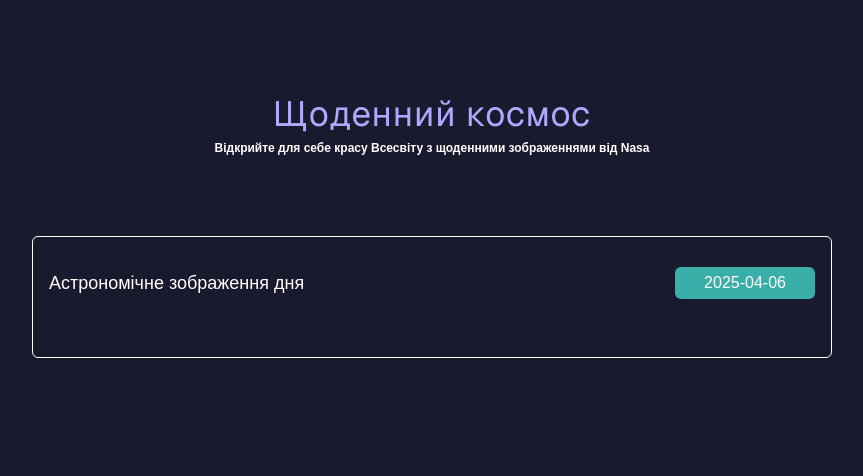
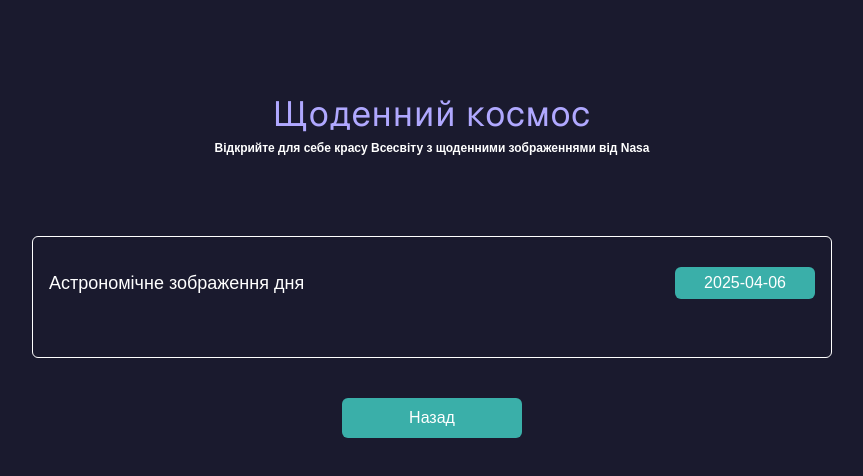
Before and after one commit to IvanMysl/daily_cosmos, a Next.js app: page / in a window 1280 px wide. Shown: the top 476 px of the page, without its empty margins (208-1071 px from the left). Built offline with nearby package versions, Linux system fonts and the light colour scheme; no server answers.

Commit message:
added main button and descr

```diff
--- a/src/components/Hero/index.jsx
+++ b/src/components/Hero/index.jsx
@@ -4,6 +4,8 @@ import Image from "next/image";
 
 const Hero = () => {
   const [dateControl, setDateControl] = useState(false);
+  const [mainButtonShow, setMainButtonShow] = useState(true);
+
   const [dateValue, setDateValue] = useState(
     new Date().toISOString().split("T")[0]
   );
@@ -13,8 +15,9 @@ const Hero = () => {
     const savedDateControl = localStorage.getItem("dateControl");
     const savedDateValue = localStorage.getItem("dateValue");
     const savedGetData = localStorage.getItem("getData");
+    const savedMainButtonShow = localStorage.getItem("mainButtonShow");
 
-    if (savedDateControl) {
+    if (savedDateControl !== null) {
       setDateControl(JSON.parse(savedDateControl));
     }
 
@@ -34,6 +37,9 @@ const Hero = () => {
     } else {
       fetchData(newDateValue);
     }
+    if (savedMainButtonShow !== null) {
+      setMainButtonShow(JSON.parse(savedMainButtonShow));
+    }
   }, []);
 
   useEffect(() => {
@@ -46,7 +52,9 @@ const Hero = () => {
   useEffect(() => {
     localStorage.setItem("getData", JSON.stringify(getData));
   }, [getData]);
-
+  useEffect(() => {
+    localStorage.setItem("mainButtonShow", JSON.stringify(mainButtonShow));
+  }, [mainButtonShow]);
   const handleDateChange = (e) => {
     const selectedDate = e.target.value;
     setDateControl(!dateControl);
@@ -56,6 +64,9 @@ const Hero = () => {
 
   const showDate = () => {
     setDateControl(!dateControl);
+  };
+  const mainShow = () => {
+    setMainButtonShow(!mainButtonShow);
   };
 
   const fetchData = async (date) => {
@@ -67,10 +78,31 @@ const Hero = () => {
     console.log(getData);
     console.log(date);
   };
-
   return (
     <section className="bg-[#1a1a2e] min-h-screen">
-      <div className="pt-24 flex flex-col items-center pr-2 pl-2">
+      <div
+        className={`flex flex-col items-center justify-center min-h-screen bg-[#1a1a2e] ${
+          !mainButtonShow ? "" : "hidden"
+        }`}
+      >
+        <p className="text-white text-lg text-center max-w-md mx-4 mb-6">
+          Відкрийте красу космосу! Щоденні зображення та історії від NASA
+          чекають на вас.
+        </p>
+        <button
+          onClick={mainShow}
+          className="cursor-pointer px-6 py-2 bg-[#3aafa9] text-white rounded-lg hover:bg-[#5bc0de] transition-colors"
+        >
+          Далі
+        </button>
+      </div>
+      <div
+        className={
+          mainButtonShow
+            ? "pt-24 flex flex-col items-center pr-2 pl-2"
+            : "hidden"
+        }
+      >
         <h1 className="text-center text-[2.19rem] leading-9 text-[#B0A8FF] font-sans text-lg tracking-wide">
           Щоденний космос
         </h1>
@@ -121,6 +153,12 @@ const Hero = () => {
             )}
           </div>
         </div>
+        <button
+          onClick={mainShow}
+          className="text-[#fff] cursor-pointer bg-[#3aafa9] hover:border hover:border-white rounded-[6px] w-[180px] h-10 text-center mb-10"
+        >
+          Назад
+        </button>
       </div>
     </section>
   );
--- a/src/components/Hero/style.css
+++ b/src/components/Hero/style.css
@@ -1,4 +1,5 @@
-.k{
+/* Ці стилі ніде не використовуються */
+.testel{
     font-size: 36px;
     text-align: center;
     padding-top: 100px;
@@ -11,3 +12,4 @@
     width: 100%;
     background-color: #fff;
 }
+/* Ці стилі ніде не використовуються */
```
Also changed, not shown: 1 other file (tests, documents, lock files or other folders).
